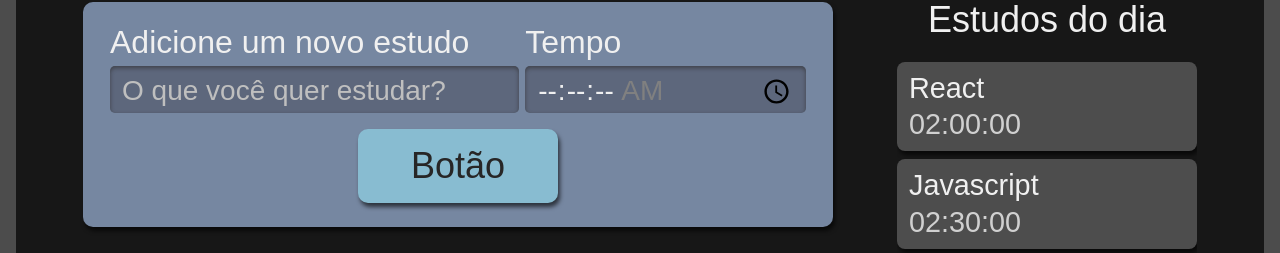
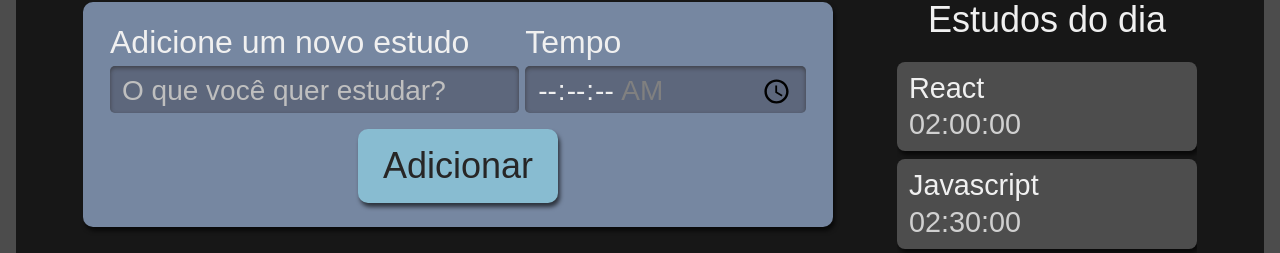
Before and after one commit to leonfpontes/studies, a React (Create React App) app: page / in a window 1280 px wide. Shown: the part 222-475 px from the top of the page. Built offline with nearby package versions, Linux system fonts and the light colour scheme.

Commit message:
texto dinamico no botao com props

```diff
--- a/src/components/Button/index.tsx
+++ b/src/components/Button/index.tsx
@@ -1,11 +1,11 @@
 import React from "react";
 import style from './Button.module.scss';
 
-class Button extends React.Component {
+class Button extends React.Component <{text: string}> {
     render() {
         return(
             <button className={style.botao}>
-                Botão
+                {this.props.text}
             </button>
         )
     }
--- a/src/components/Form/index.tsx
+++ b/src/components/Form/index.tsx
@@ -32,7 +32,7 @@
                         required
                     />
                 </div>
-                <Button />
+                <Button text="Adicionar"/>
             </form>
         )
     }
```
Also changed, not shown: public/logo192.png (deleted), public/logo512.png (deleted).
